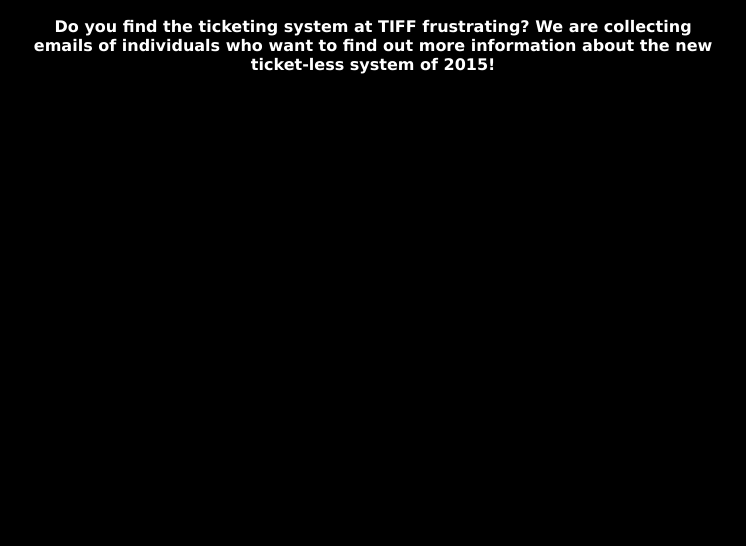
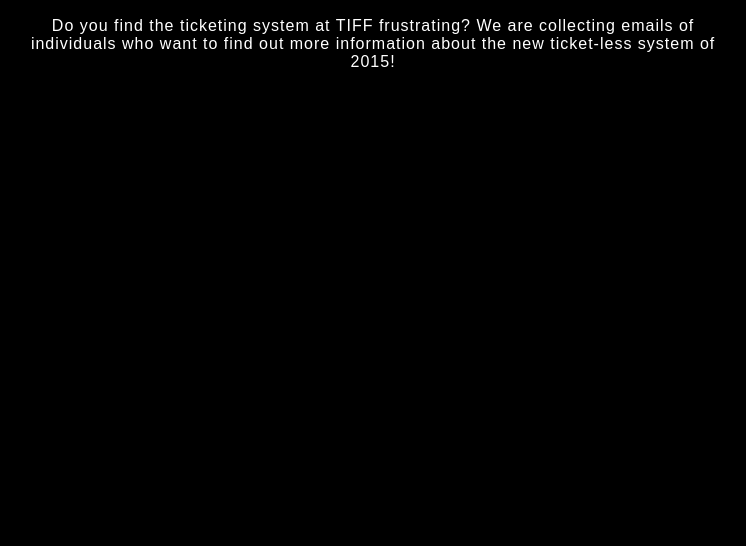
Before and after one commit to mc07mi/mc07mi.github.io, a plain HTML site: page index.html in a window 1280 px wide. Shown: the part 254-800 px from the top of the page, without its empty margins (263-1009 px from the left). Drawn offline with Linux system fonts and the light colour scheme.

Commit message:
css commit

```diff
--- a/style.css
+++ b/style.css
@@ -11,17 +11,17 @@ body {
     color: #ffffff;
     background-color: #000000;
 }
-
 h1 {
     color: #F2CF05;
     font-family: verdana;
     font-size: 50px;
 }
-
 h3 {
     color: #ffffff;
-    font-family: verdana;
+    font-family: arial;
     font-size: 16px;
+    font-weight: 100;
+    letter-spacing: 1px;
 }
 a:link {
 	color: #ffffff;
```
